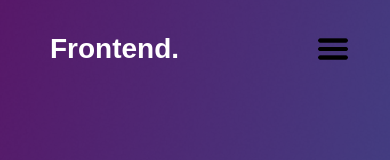
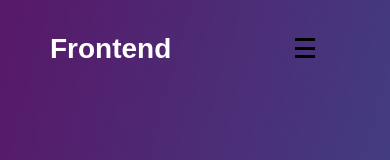
Before and after one commit to SultanKent/portfolio, a React (Create React App) app: page / in a window 390 px wide. Shown: the top 160 px of the page. Built offline with nearby package versions, Linux system fonts and the light colour scheme.

Commit message:
added animation to menu

```diff
--- a/src/components/Menu/Menu.css
+++ b/src/components/Menu/Menu.css
@@ -1,56 +1,92 @@
-.Menu {
+  Menu {
     width: 100%;
-}
+  }
 
-.Menu_main {
+  .Menu_main {
     display: flex;
     justify-content: space-between;
     align-items: center;
-}
+  }
 
-.navbar {
+  .navbar {
     display: flex;
     gap: 41px;
     cursor: pointer;
-}
+  }
+
+  .burger-menu {
+    position: relative;
+    width: 50px;
+  }
+
+  .burger-icon {
+    display: flex;
+    flex-direction: column;
+    justify-content: space-between;
+    cursor: pointer;
+    position: fixed;
+    width: 30px;
+    height: 30px;
+    padding: 5px;
+    z-index: 10;
+  }
+
+  .bar {
+    width: 100%;
+    height: 3px;
+    background-color: #000;
+    transition: transform 0.2s ease-in-out;
+  }
+
+  .open .bar:nth-child(1) {
+    transform: translateY(8px) rotate(-45deg);
+  }
+
+  .open .bar:nth-child(2) {
+    opacity: 0;
+  }
+
+  .open .bar:nth-child(3) {
+    transform: translateY(-8px) rotate(45deg);
+  }
+
+  .menu-items {
+    list-style: none;
+    margin: 0;
+    padding: 0;
+    position: fixed;
+    top: 0;
+    height: 100%;
+    left: 0;
+    width: 100%;
+    background: linear-gradient(109deg, #5C0E62 20.83%, #00B5D0 100%);
+    display: flex;
+    flex-direction: column;
+    z-index: 9;
+    transform-origin: top;
+    transform: scaleY(0);
+    transition: transform 0.2s ease-in-out;
+  }
+  .open .menu-items {
+    transform: scaleY(1);
+  }
+
+  .Menu-content {
+    top: 45%;
+    position: relative;
+    transform: translate(-50%, -50%);
+    background: transparent;
+    padding: 20px;
+    border-radius: 5px;
+    left: 60%;
+   }
 
 @media only screen and (max-width: 760px) {
+    .Menu_main {
+        align-items: unset;
+    }
     .Menu_main>h1 {
         font-size: 28px;
-    }
-    .Hamb {
-        position: fixed;
-        right: 40px;
-        width: 34px;
-        height: 34px;
-    }
-    .close {
-        position: absolute;
-        right: 40px;
-        z-index: 1002;
-        top: 45px;
-        width: 20px;
-        height: 20;
-    }
-    .Menu-overlay {
-        position: fixed;
-        top: 0;
-        left: 0;
-        width: 100%;
-        height: 100%;
-        background: linear-gradient(109deg, #5C0E62 20.83%, #00B5D0 100%);
-        z-index: 999;
-        overflow: hidden;
-        animation-name: slideDown;
-        animation-duration: 0.5s;
-    }
-    @keyframes slideDown {
-        from {
-            height: 0%;
-        }
-        to {
-            height: 100%;
-        }
     }
     .my-social-messengers {
         display: flex;
@@ -64,15 +100,6 @@
         width: 34px;
         height: 34px;
     }
-    .Menu-content {
-        top: 45%;
-        position: relative;
-        transform: translate(-50%, -50%);
-        background: transparent;
-        padding: 20px;
-        border-radius: 5px;
-        left: 60%;
-    }
     .navbar2 {
         display: flex;
         flex-direction: column;
--- a/src/components/Menu/Menu.jsx
+++ b/src/components/Menu/Menu.jsx
@@ -1,12 +1,10 @@
-import React, { useEffect, useState } from 'react'
-import './Menu.css'
+import React, { useEffect, useState } from 'react';
+import './Menu.css';
 import { Link } from 'react-scroll';
-import Hamb from '../../assets/Hamb.png'
-import closeIcon from '../../assets/closeIcon.png'
-import telegram from '../../assets/telegram.png'
-import instagram from '../../assets/instagram.png'
-import In from '../../assets/in.png'
-import github from '../../assets/github.png'
+import telegram from '../../assets/telegram.png';
+import instagram from '../../assets/instagram.png';
+import In from '../../assets/in.png';
+import github from '../../assets/github.png';
 
 const Menu = () => {
   const social_messengers = [
@@ -30,25 +28,26 @@
           imageSrc: github,
           link: 'https://github.com/SultanKent'
         },
-  ]
-  const [openMenu, setOpenMenu] = useState(false)
-  const openAndCloseMenu = () => {
-    setOpenMenu(!openMenu);
-  }
+      ];
+  const [isOpen, setIsOpen] = useState(false);
+
+  const handleToggle = () => {
+    setIsOpen(!isOpen);
+  };
   useEffect(() => {
         const body = document.querySelector('body');
-    if (openMenu) {
+        if (isOpen) {
           body.style.overflow = 'hidden';
         } else {
           body.style.overflow = 'auto';
         }
-  }, [openMenu]);
+      }, [isOpen]);
   return (
-    <div className="Menu">
+    <div className='Menu'>
       <div className="Menu_main">
-        <h1>Frontend.</h1>
+        <h1>Frontend</h1>
         {window.innerWidth > 760 ? (
-            <nav className='navbar'>
+          <nav className="navbar">
             <li>
               <Link to="About" smooth={true} duration={500}>
                 About
@@ -70,49 +69,168 @@
               </Link>
             </li>
           </nav>
-        ):
-        openMenu ? (
-            <div className="Menu-overlay" onClick={openAndCloseMenu}>
-            <img src={closeIcon} alt="closeIcon" onClick={openAndCloseMenu} className="close"/>
+        ) : (
+
+        <div className={`burger-menu ${isOpen ? 'open' : ''}`}>
+      <div className="burger-icon" onClick={handleToggle}>
+        <div className="bar"></div>
+        <div className="bar"></div>
+        <div className="bar"></div>
+      </div>
+      <div className="menu-items">
+        <ul className='Menu-content'>
+        <nav className="navbar2">
+             <li>
+               <Link to="About" smooth={true} duration={500}>
+                 About
+               </Link>
+             </li>
+             <li>
+               <Link to="Skills" smooth={true} duration={500}>
+                 Skills
+               </Link>
+             </li>
+             <li>
+               <Link to="Projects" smooth={true} duration={500}>
+                 Projects
+               </Link>
+             </li>
+             <li>
+               <Link to="Footer" smooth={true} duration={500}>
+                 Contacts
+               </Link>
+             </li>
+           </nav>
+        </ul>
         <div className="my-social-messengers">
                 {social_messengers.map((item) => (
-                <a href={item.link} key={item.id} target="_blank">
+                  <a href={item.link} key={item.id} target="_blank" rel="noopener noreferrer">
                     <img src={item.imageSrc} alt="item.imageSrc" />
                   </a>
                 ))}
         </div>
-              <div className="Menu-content">
-                <nav className='navbar2'>
-                <li>
-                <Link to="About" smooth={true} duration={500} onClick={openAndCloseMenu}>
-                  About
-                </Link>
-                </li>
-                <li>
-                <Link to="Skills" smooth={true} duration={500} onClick={openAndCloseMenu}>
-                  Skills
-                </Link>
-                </li>
-                <li>
-                <Link to="Projects" smooth={true} duration={500} onClick={openAndCloseMenu}>
-                  Projects
-                </Link>
-                </li>
-                <li>
-                <Link to="Footer" smooth={true} duration={500} onClick={openAndCloseMenu}>
-                  Contacts
-                </Link>
-                </li>
-              </nav>
       </div>
     </div>
-         ) : (
-         <img src={Hamb} alt="Hamb" onClick={openAndCloseMenu} className="Hamb"/>
-        )
-        }
+    )}
       </div>
     </div>
-  )
-}
+  );
+};
 
-export default Menu
+export default Menu;
+
+
+
+// import React, { useEffect, useState } from 'react';
+// import './Menu.css';
+// import Hamb from '../../assets/Hamb.png';
+// import closeIcon from '../../assets/closeIcon.png';
+// import telegram from '../../assets/telegram.png';
+// import instagram from '../../assets/instagram.png';
+// import In from '../../assets/in.png';
+// import github from '../../assets/github.png';
+
+// const Menu = () => {
+//   const social_messengers = [
+//     {
+//       id: 1,
+//       imageSrc: telegram,
+//       link: 'https://t.me/sleepcc'
+//     },
+//     {
+//       id: 2,
+//       imageSrc: instagram,
+//       link: 'https://www.instagram.com/kiritoff75/'
+//     },
+//     {
+//       id: 3,
+//       imageSrc: In,
+//       link: 'https://kz.linkedin.com/in/sultan-kuanishev-74bb84278'
+//     },
+//     {
+//       id: 4,
+//       imageSrc: github,
+//       link: 'https://github.com/SultanKent'
+//     },
+//   ];
+//   const [openMenu, setOpenMenu] = useState(false);
+
+//   const openAndCloseMenu = () => {
+//     setOpenMenu(!openMenu);
+//   };
+
+//   useEffect(() => {
+//     const body = document.querySelector('body');
+//     if (openMenu) {
+//       body.style.overflow = 'hidden';
+//     } else {
+//       body.style.overflow = 'auto';
+//     }
+//   }, [openMenu]);
+
+//   return (
+//     <div className="Menu">
+//       <div className="Menu_main">
+//         <h1>Frontend.</h1>
+//         {window.innerWidth > 760 ? (
+//           <nav className="navbar">
+//             <li>
+//               <Link to="About" smooth={true} duration={500}>
+//                 About
+//               </Link>
+//             </li>
+//             <li>
+//               <Link to="Skills" smooth={true} duration={500}>
+//                 Skills
+//               </Link>
+//             </li>
+//             <li>
+//               <Link to="Projects" smooth={true} duration={500}>
+//                 Projects
+//               </Link>
+//             </li>
+//             <li>
+//               <Link to="Footer" smooth={true} duration={500}>
+//                 Contacts
+//               </Link>
+//             </li>
+//           </nav>
+//         ) : (
+//           openMenu ? (
+//             <div className="Menu-overlay active">
+//               <img src={closeIcon} alt="closeIcon" onClick={openAndCloseMenu} className="close" />
+//               <div className="Menu-content">
+//                 <nav className="navbar2">
+//                   <li>
+//                     <Link to="About" smooth={true} duration={500} onClick={openAndCloseMenu}>
+//                       About
+//                     </Link>
+//                   </li>
+//                   <li>
+//                     <Link to="Skills" smooth={true} duration={500} onClick={openAndCloseMenu}>
+//                       Skills
+//                     </Link>
+//                   </li>
+//                   <li>
+//                     <Link to="Projects" smooth={true} duration={500} onClick={openAndCloseMenu}>
+//                       Projects
+//                     </Link>
+//                   </li>
+//                   <li>
+//                     <Link to="Footer" smooth={true} duration={500} onClick={openAndCloseMenu}>
+//                       Contacts
+//                     </Link>
+//                   </li>
+//                 </nav>
+//               </div>
+//             </div>
+//           ) : (
+//             <img src={Hamb} alt="Hamb" onClick={openAndCloseMenu} className="Hamb" />
+//           )
+//         )}
+//       </div>
+//     </div>
+//   );
+// };
+
+// export default Menu;
```
Also changed, not shown: 11 other files (tests, documents, lock files or other folders). Lines whose indentation alone changed are shown as unchanged.
